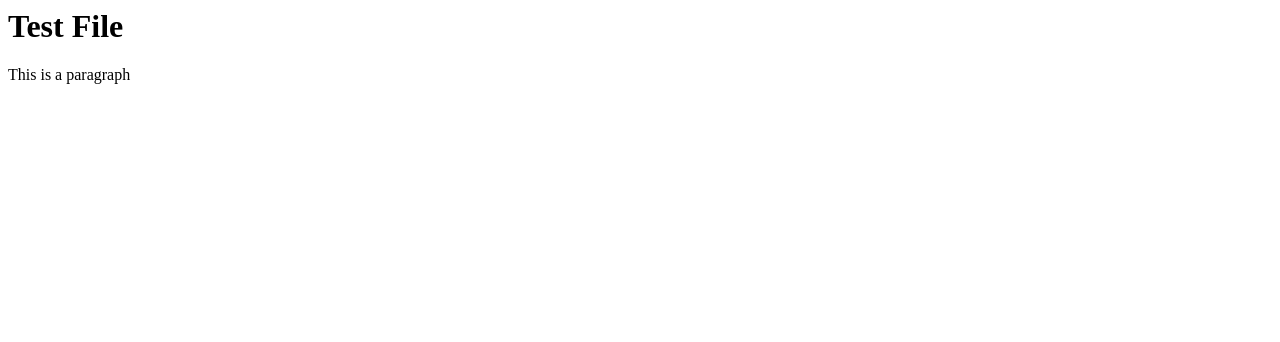
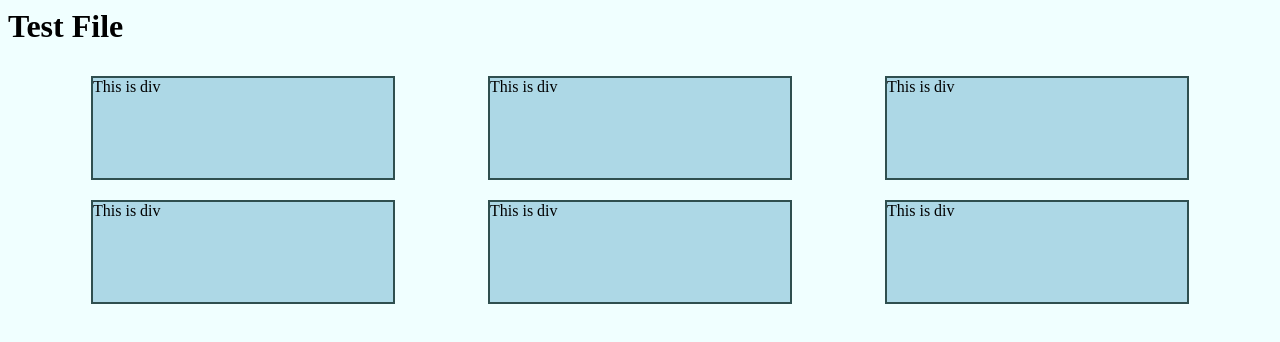
Before and after one commit to josephesteva/git-stretch, a plain HTML site: page index.html in a window 1280 px wide. Drawn offline with Linux system fonts and the light colour scheme.

Commit message:
Add content to index.html and create styles.css

```diff
--- a/index.html
+++ b/index.html
@@ -2,13 +2,21 @@
 	<head>
 		<title>Git Stretch</title>
 		<meta charset="UTF-8"/>
+		<link rel="stylesheet" href="styles.css"/>
 	</head>
 	<body>
 		<header>
 			<h1>Test File</h1>
 		</header>
 		<main>
-			<p>This is a paragraph</p>
+			<section class="flex-container">
+				<div class="flex-item">This is div</div>
+				<div class="flex-item">This is div</div>
+				<div class="flex-item">This is div</div>
+				<div class="flex-item">This is div</div>
+				<div class="flex-item">This is div</div>
+				<div class="flex-item">This is div</div>
+			</section>
 		</main>
 
 	</body>
--- /dev/null
+++ b/styles.css
@@ -0,0 +1,17 @@
+body {
+	background-color: azure;
+}
+
+.flex-container {
+	display: flex;
+	flex-wrap: wrap;
+	justify-content: space-evenly
+}
+
+.flex-item {
+	background-color: lightblue;
+	height: 100px;
+	width: 300px;
+	border: solid darkslategray 2px;
+	margin: 10px;
+}
```
